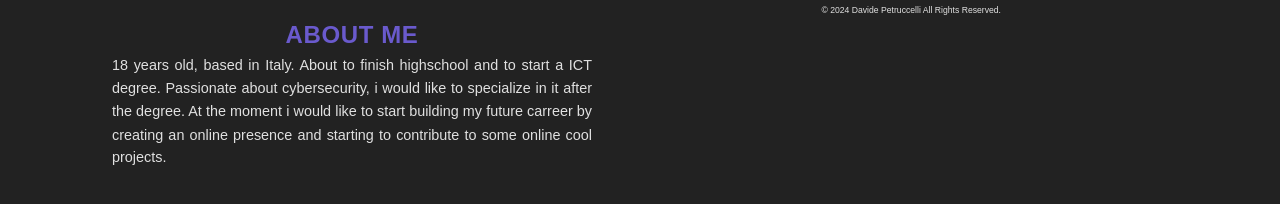
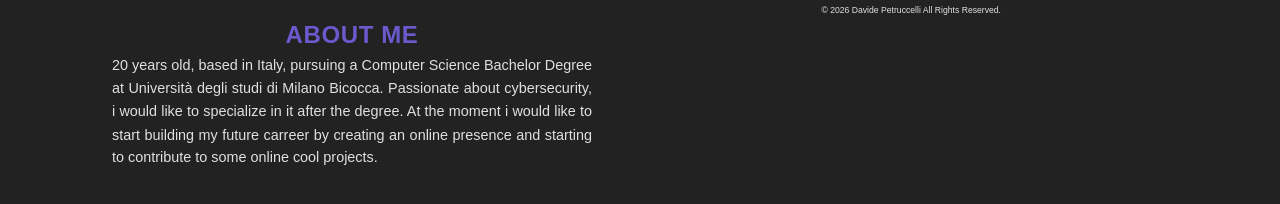
Before and after one commit to davnr/Portfolio-website, a plain HTML site: page index.html in a window 1280 px wide. Shown: the part 416-620 px from the top of the page. Drawn offline with Linux system fonts and the light colour scheme; a script that the page names is missing.

Commit message:
Update personal information and copyright year

```diff
--- a/index.html
+++ b/index.html
@@ -20,7 +20,7 @@
       <section class="about">
         <h2>About Me</h2>
         <p>
-          18 years old, based in Italy. About to finish highschool and to start a ICT degree. Passionate about cybersecurity,
+          20 years old, based in Italy, pursuing a Computer Science Bachelor Degree at Università degli studi di Milano Bicocca. Passionate about cybersecurity,
           i would like to specialize in it after the degree. At the moment i would like to start building my future carreer
           by creating an online presence and starting to contribute to some online cool projects.
         </p>
@@ -49,7 +49,7 @@
     </main>
 
     <footer class="footer">
-      <p>&copy; 2024 Davide Petruccelli All Rights Reserved.</p>
+      <p>&copy; 2026 Davide Petruccelli All Rights Reserved.</p>
     </footer>
   </div>
 
```
